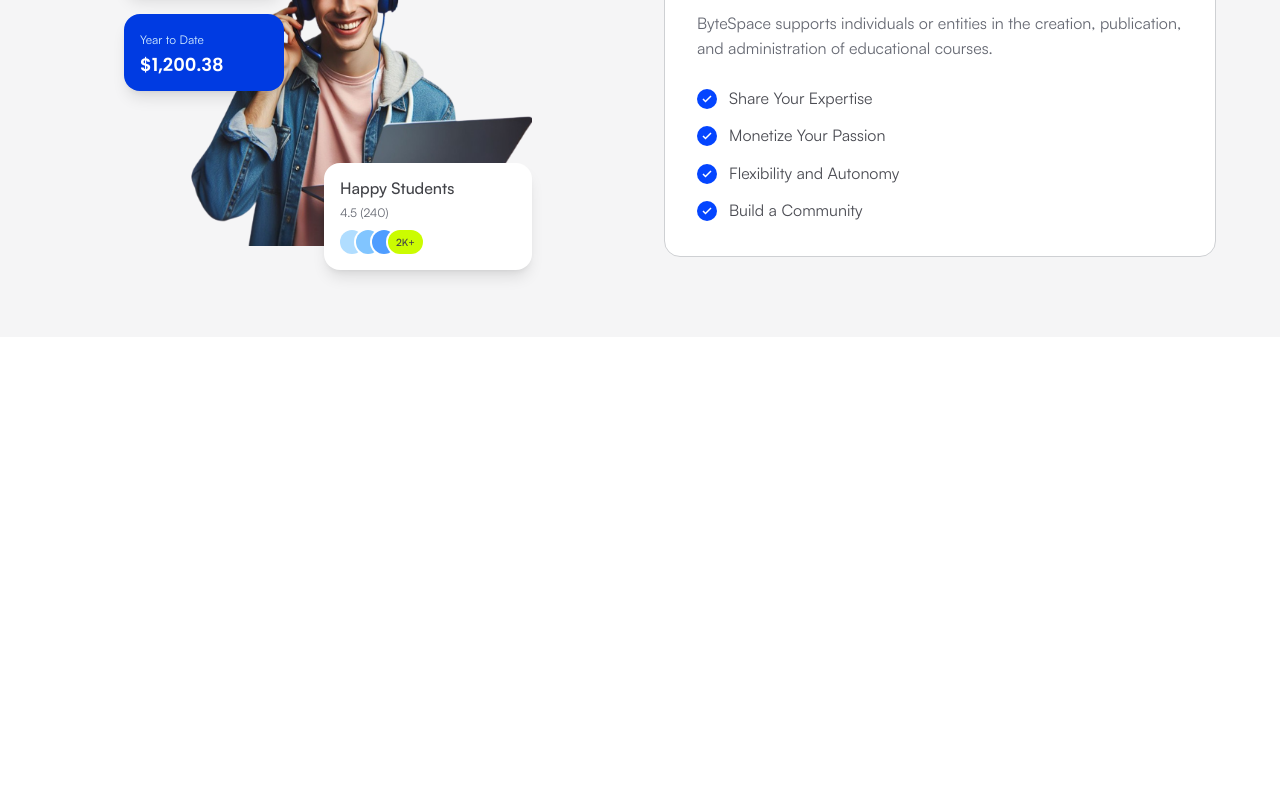
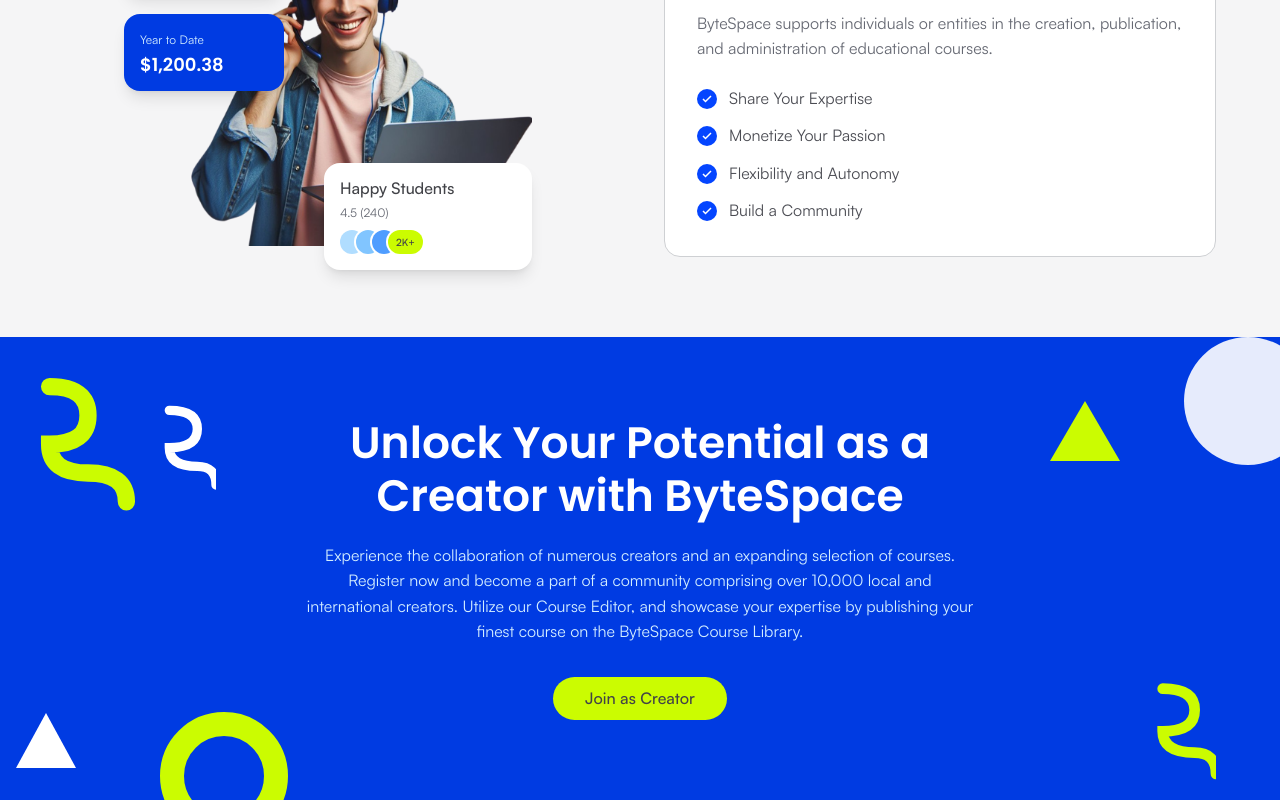
Before and after one commit to Ashikshikder5120/bytespace-new, a Next.js app: page / in a window 1280 px wide. Shown: the part 3685-4485 px from the top of the page. Before the commit the page ends 4022 px from the top, so only its background shows below. Built offline with nearby package versions, Linux system fonts and the light colour scheme.

Commit message:
feat: add CTA section

```diff
--- a/src/app/page.tsx
+++ b/src/app/page.tsx
@@ -5,6 +5,7 @@ import Courses from "@/components/sections/Courses";
 import Categories from "@/components/sections/Categories";
 import Growth from "@/components/sections/Growth";
 import CreateManage from "@/components/sections/CreateManage";
+import CTA from "@/components/sections/CTA";
 
 export default function Home() {
   return (
@@ -17,6 +18,7 @@ export default function Home() {
         <Categories />
         <Growth />
         <CreateManage />
+        <CTA />
       </main>
     </>
   );
--- /dev/null
+++ b/src/components/sections/CTA.tsx
@@ -0,0 +1,34 @@
+export default function CTA() {
+  return (
+    <section className="relative overflow-hidden bg-primary-800 px-6 py-20 text-center md:px-10">
+      {/* Decorative shapes */}
+      <div className="pointer-events-none absolute inset-0 hidden md:block">
+        <svg className="absolute left-10 top-10 w-24 text-secondary-500" viewBox="0 0 100 150" fill="none">
+          <path d="M10 10 Q 50 10 50 40 Q 50 70 10 70 Q 10 100 50 100 Q 90 100 90 130" stroke="currentColor" strokeWidth="18" strokeLinecap="round" />
+        </svg>
+        <svg className="absolute left-40 top-16 w-14 text-white" viewBox="0 0 60 100" fill="none">
+          <path d="M10 10 Q 40 10 40 30 Q 40 50 10 50 Q 10 70 40 70 Q 60 70 60 90" stroke="currentColor" strokeWidth="10" strokeLinecap="round" />
+        </svg>
+        <div className="absolute right-40 top-16 h-0 w-0 border-x-[35px] border-b-[60px] border-x-transparent border-b-secondary-500" />
+        <div className="absolute -right-8 top-0 h-32 w-32 rounded-full bg-white/90" />
+        <div className="absolute left-4 bottom-8 h-0 w-0 border-x-[30px] border-b-[55px] border-x-transparent border-b-white" />
+        <div className="absolute left-40 -bottom-10 h-32 w-32 rounded-full border-[24px] border-secondary-500" />
+        <svg className="absolute right-16 bottom-4 w-16 text-secondary-500" viewBox="0 0 60 100" fill="none">
+          <path d="M10 10 Q 40 10 40 30 Q 40 50 10 50 Q 10 70 40 70 Q 60 70 60 90" stroke="currentColor" strokeWidth="10" strokeLinecap="round" />
+        </svg>
+      </div>
+
+      <div className="relative mx-auto max-w-2xl">
+        <h2 className="font-heading text-heading-s font-semibold text-white md:text-heading-m">
+          Unlock Your Potential as a Creator with ByteSpace
+        </h2>
+        <p className="mt-5 font-body text-body-m text-primary-100">
+          Experience the collaboration of numerous creators and an expanding selection of courses. Register now and become a part of a community comprising over 10,000 local and international creators. Utilize our Course Editor, and showcase your expertise by publishing your finest course on the ByteSpace Course Library.
+        </p>
+        <button className="mt-8 rounded-full bg-secondary-500 px-8 py-3 font-body text-label-m font-medium text-neutral-800">
+          Join as Creator
+        </button>
+      </div>
+    </section>
+  );
+}
```
